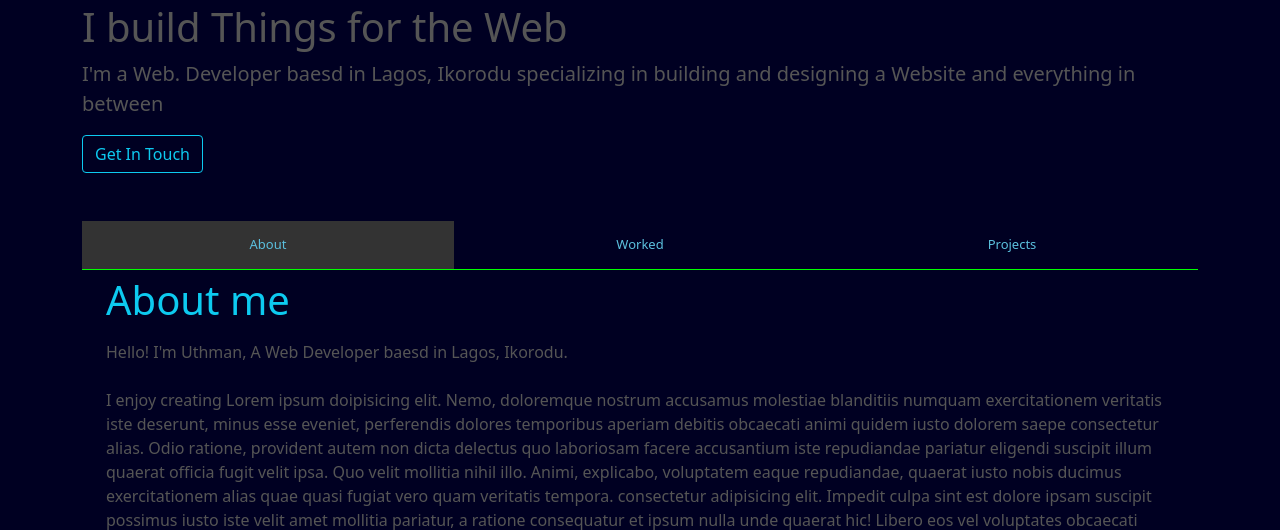
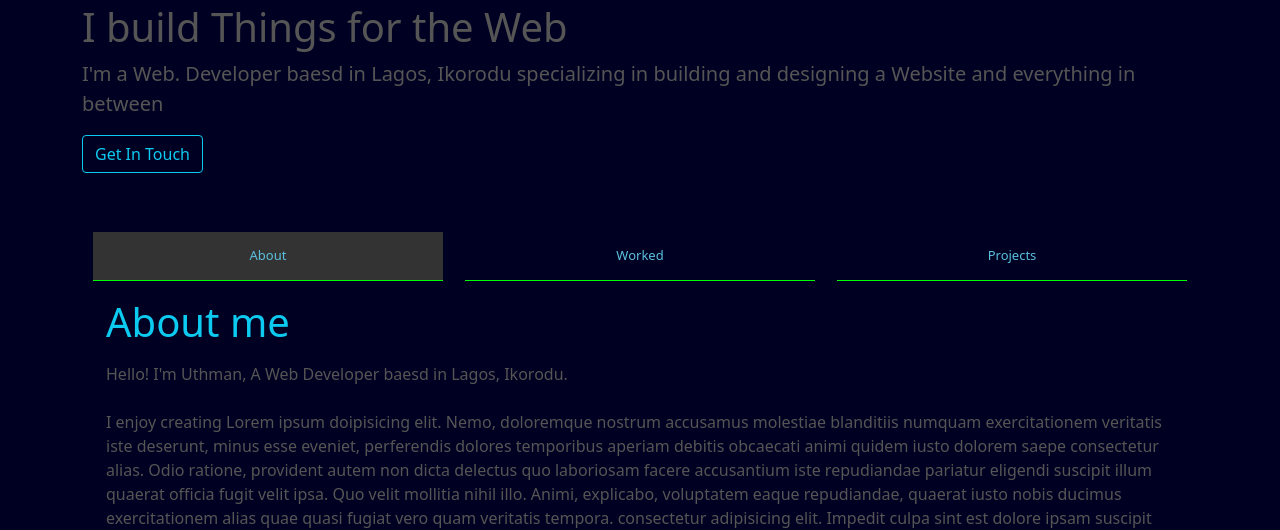
Before and after one commit to UthmanAnimashaun/About-me, a PHP site: page / in a window 1280 px wide. Shown: the part 560-1090 px from the top of the page. Run offline with PHP 8.4, Linux system fonts and the light colour scheme.

Commit message:
border margin added
border margin added

```diff
--- a/css/styles.css
+++ b/css/styles.css
@@ -296,6 +296,7 @@
         outline: none;
         cursor: pointer;
         float: left;
+        margin: 1%;
         padding: 14px 16px;
         font-size: 13px;
     }
```
